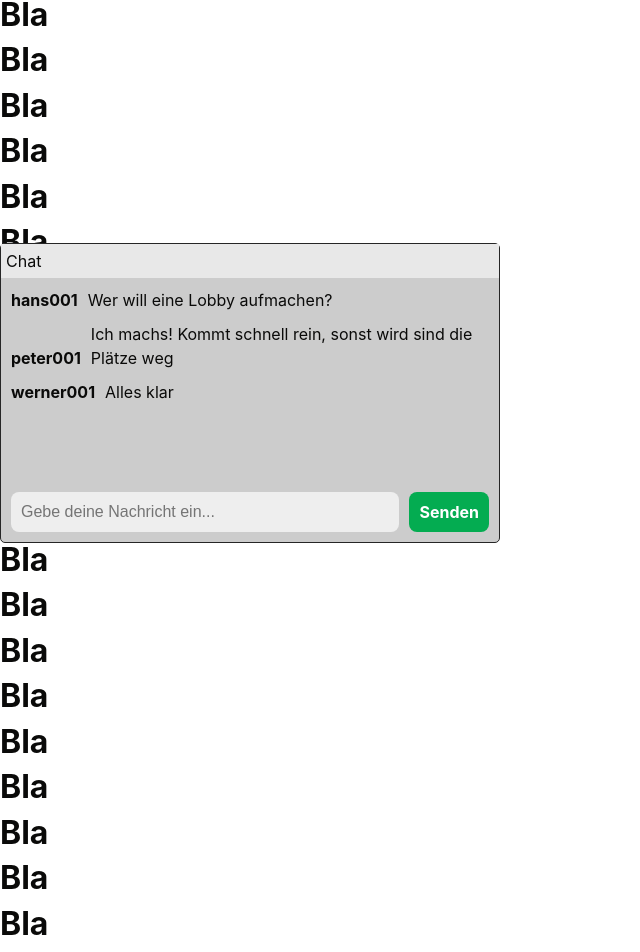
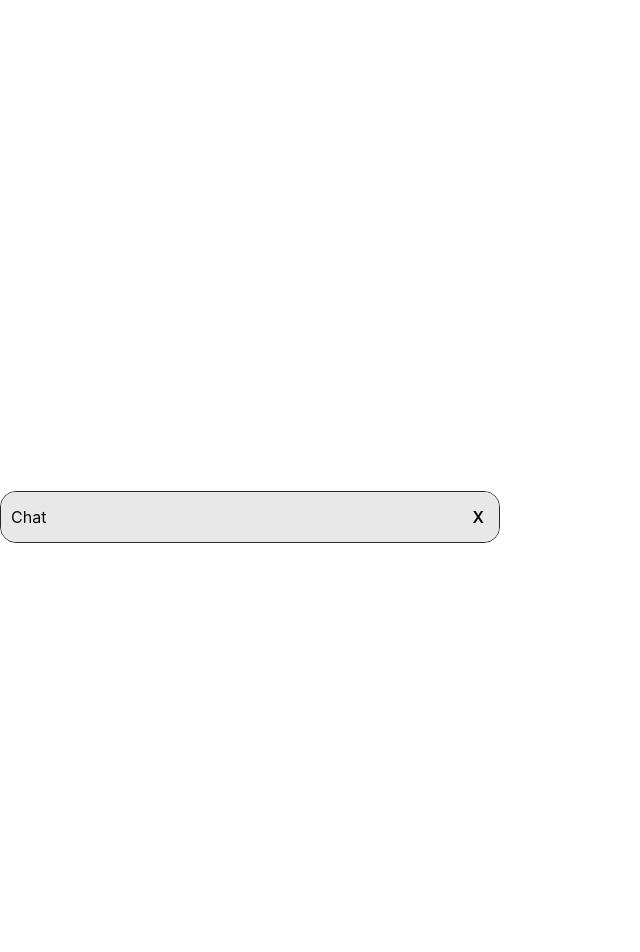
Before and after one commit to yannickMessinger/SoftwareTechnikProjekt_frontend, a Vue app: page / in a window 1280 px wide. Shown: the part 257-1209 px from the top of the page, without its empty margins (0-640 px from the left). After the commit the page ends 901 px from the top, so only its background shows below. Built offline with nearby package versions, Linux system fonts and the light colour scheme.

Commit message:
Adds collapsable chat component

```diff
--- a/src/components/UI/Chat.vue
+++ b/src/components/UI/Chat.vue
@@ -2,20 +2,15 @@
     <footer>
         <header class="msg-header">
             Chat
+            <BasicButton class="msg-close-btn" display="X" :btn_click="hideChat"/>
         </header>
-        <main class="msg-chat">
-            <div class="msg-message" v-for="(item, index) in chatHistory" :key="index">
-                <div class="msg-info">
-                    {{item.name}}
-                </div>
-                <div class="msg-text">
-                    {{item.text}}
-                </div>
+        <div id="msg-chat" v-bind="chat" v-if="visible">
+            <div id="msg-message" v-for="(item, index) in chatHistory" :key="index">
+                <p class=""><strong>{{item.name}}</strong>{{item.text}}</p>
             </div>
-            <div id="anchor"></div>
-        </main>
+        </div>
 
-        <div class="msg-inputarea">
+        <div id="msg-inputarea" v-if="visible" @keyup.enter="appendMessage">
             <input class="msg-input" type="text" placeholder="Gebe deine Nachricht ein..." v-model="input">
             <BasicButton class="msg-send-btn" display="Senden" :btn_click="appendMessage"/>
         </div>
@@ -30,21 +25,23 @@
         name: string,
         text: string
     }
-
+    const chatHistory = ref<Message[]>([])
+    const chatLength = 20
     let input = ref("")
-
-    const chatHistory = ref([
-        {name: "hans001", text: "Wer will eine Lobby aufmachen?"},
-        {name: "peter001", text: "Ich machs! Kommt schnell rein, sonst wird sind die Plätze weg"},
-        {name: "werner001", text: "Alles klar"}
-    ])
+    let chat = ref()
+    let visible = ref(false)
 
     function appendMessage(){
-        if(input.value){
-            chatHistory.value.push({name: "norbert", text: input.value})
+        let a = document.getElementById('msg-chat')
+        if(input.value && a){
+            chatHistory.value.push({name: "norbert: ", text: input.value})
+            chatHistory.value.length > chatLength ? chatHistory.value.shift() : undefined
             input.value = ""
+            a.scrollTop = a.scrollHeight
         }
-
+    }
+    function hideChat(){
+       visible.value = !visible.value
     }
 </script>
 
@@ -53,73 +50,57 @@
         box-sizing: border-box;
         position: fixed;
         bottom: 0px;
-        background-color: var(--woe-gray-40);
-
+        overflow: hidden;
         display: flex;
-        flex-flow: column wrap;
+        flex-direction: column;
         justify-content: space-between;
         width: 100%;
         max-width: 500px;
-        height: 100%;
         max-height: 300px;
-        border: 0.5px solid var(--woe-gray-90);
-        border-radius: 5px;
+        border-radius: 16px;
+        border: 1px solid var(--woe-gray-90);
+
+    }
+
+    p{
+        margin: 0;
     }
 
     .msg-header{
         display: flex;
+        align-items: center;
         justify-content: space-between;
-        padding: 5px;
+        padding: 10px;
         border-bottom: var(--woe-gray-90);
         background: var(--woe-gray-30);
         color: var(--woe-black);
     }
 
-    .msg-chat {
-        display: flex;
-        flex-direction: column;
+    #msg-chat {
+        flex: 1;
         scroll-behavior: auto;
-        flex: 1;
         overflow-y: auto;
-        padding: 10px;
+        padding: 0 0 0 20px ;
     }
 
-    .msg-chat::-webkit-scrollbar {
-        width: 6px;
+    #msg-chat::-webkit-scrollbar {
+        width: 10px;
     }
 
-    .msg-chat::-webkit-scrollbar-track {
+    #msg-chat::-webkit-scrollbar-track {
         background: #ddd;
     }
 
-    .msg-chat::-webkit-scrollbar-thumb {
+    #msg-chat::-webkit-scrollbar-thumb {
         background: #bdbdbd;
     }
 
-    .msg-message{
+    #msg-inputarea {
         display: flex;
-        align-items: flex-end;
-        margin-bottom: 10px;
-    }
-    .msg-message:last-of-type {
-        margin: 0;
+        margin: 10px;
     }
 
-    .msg-info{
-        margin-right: 10px;
-        font-weight: bold;
-    }
-
-    .msg-info-time {
-        font-size: 0.7em;
-    }
-
-    .msg-inputarea {
-        display: flex;
-        margin: 10px 10px 10px 10px;
-    }
-
-    .msg-inputarea * {
+    #msg-inputarea * {
         padding: 10px;
         border-radius: 8px;
         border: none;
@@ -128,7 +109,7 @@
 
     .msg-input {
         flex: 1;
-        background: #eee;
+        background: var(--woe-gray-20);
     }
 
     .msg-send-btn {
@@ -144,7 +125,9 @@
         background: var(--woe-green-70);
     }
 
-    #anchor{
-        overflow-anchor: auto;
+    .msg-close-btn{
+        background: none;
+        color: var(--woe-black);
+        padding: 5px;
     }
 </style>
--- a/src/views/HomepageView.vue
+++ b/src/views/HomepageView.vue
@@ -9,41 +9,7 @@
       <BasicButton class="ter btn grey" display="Lobby verlassen"/>
       <BasicButton class="cncl btn red" display="Lobby schließen"/>
       <Chat/>
-      <h1>Bla</h1>
-      <h1>Bla</h1>
-      <h1>Bla</h1>
-      <h1>Bla</h1>
-      <h1>Bla</h1>
-      <h1>Bla</h1>
-      <h1>Bla</h1>
-      <h1>Bla</h1>
-      <h1>Bla</h1>
-      <h1>Bla</h1>
-      <h1>Bla</h1>
-      <h1>Bla</h1>
-      <h1>Bla</h1>
-      <h1>Bla</h1>
-      <h1>Bla</h1>
-      <h1>Bla</h1>
-      <h1>Bla</h1>
-      <h1>Bla</h1>
-      <h1>Bla</h1>
-      <h1>Bla</h1>
-      <h1>Bla</h1>
-      <h1>Bla</h1>
-      <h1>Bla</h1>
-      <h1>Bla</h1>
-      <h1>Bla</h1>
-      <h1>Bla</h1>
-      <h1>Bla</h1>
-      <h1>Bla</h1>
-      <h1>Bla</h1>
-      <h1>Bla</h1>
-      <h1>Bla</h1>
-      <h1>Bla</h1>
-      <h1>Bla</h1>
-      <h1>Bla</h1>
-      <h1>Bla</h1>
+
     </div>
 
   </div>
```
